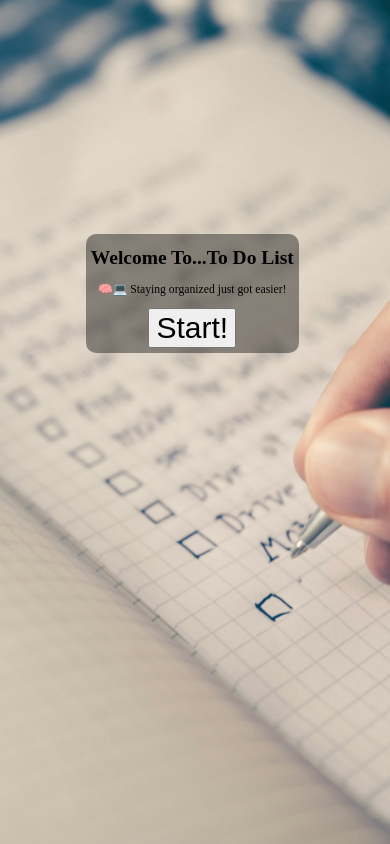
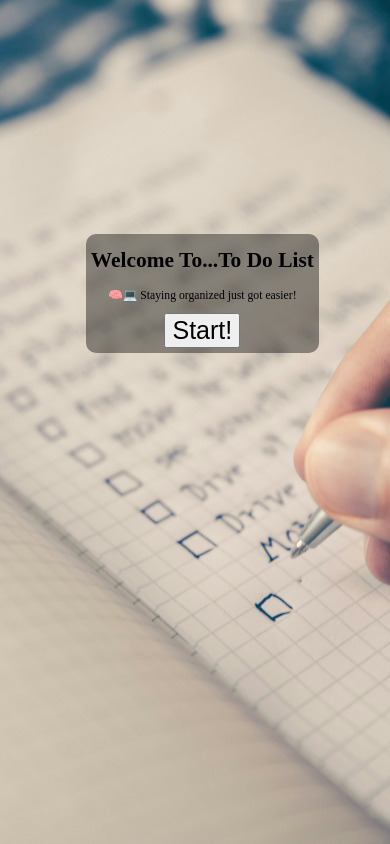
Before and after one commit to ashrithanaik/SCT_WD_4, a plain HTML site: page index.html in a window 390 px wide. Drawn offline with Linux system fonts and the light colour scheme.

Commit message:
Update index.html

```diff
--- a/index.html
+++ b/index.html
@@ -37,10 +37,13 @@
             }
                 @media (max-width: 600px) {
                 h1{
-                    font-size: 5vw;
+                    font-size: 5.5vw;
                 }
                 p{
                     font-size: 3vw;
+                }
+                button{
+                    font-size: 25px;
                 }
                 .textbox{
                     width: fit-content;
```
